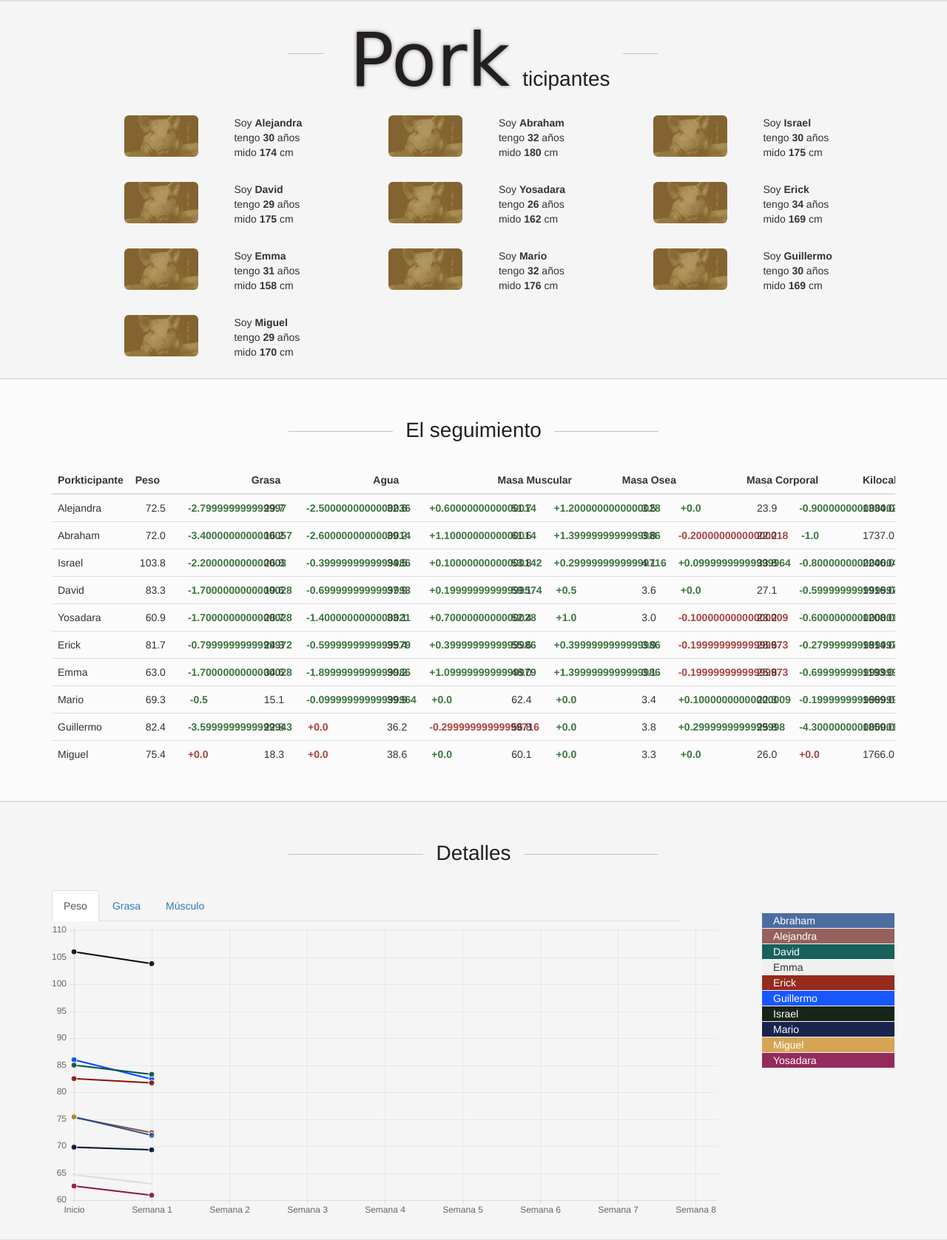
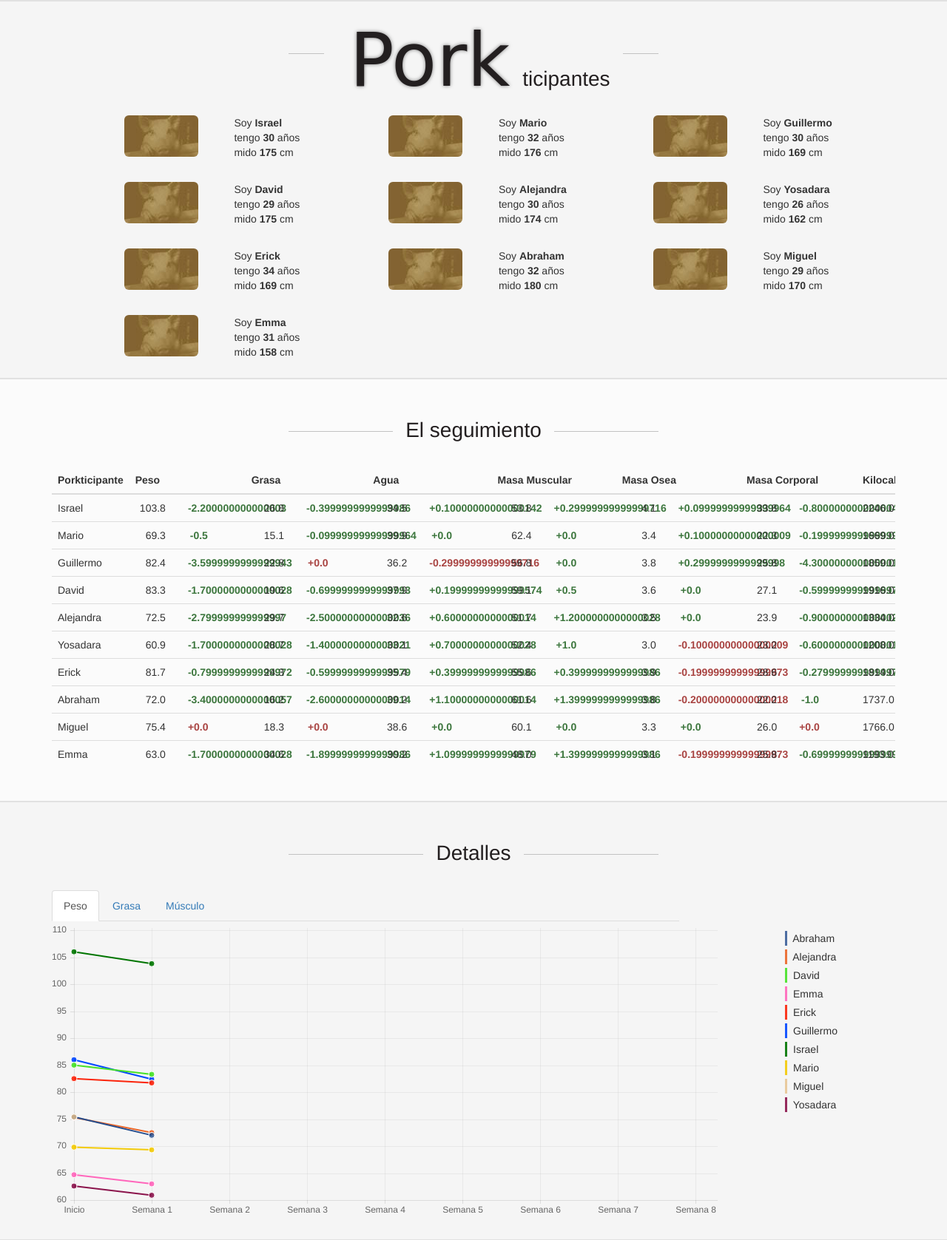
Before and after one commit to e-9/cerditon, a Django app: page /cerdoton/ in a window 1280 px wide. Shown: the part 2052-3729 px from the top of the page at 74% size. Run offline with Django 3.2, Linux system fonts and the light colour scheme; data comes from the database, SQL or seed files in the repository; some libraries are stand-ins or nearby versions; some web fonts are replaced.

Commit message:
Actualizacion de colores

```diff
--- a/Cerdoton_Site/cerdoton_app/static/cerdoton_app/css/cerdoton.css
+++ b/Cerdoton_Site/cerdoton_app/static/cerdoton_app/css/cerdoton.css
@@ -181,6 +181,14 @@ html {
   margin-top: 30px;
 }
 
+.crdtn-row-pad-list {
+  margin-top: 5px;
+}
+
+.crdtn-row-pad-list-header {
+  margin-top: 55px;
+}
+
 #crdtn-result {
   background: #fbfbfb;
   padding: 55px 0 25px;
@@ -217,3 +225,11 @@ html {
   background: #c2c2c2;
   z-index: 1;
 }
+
+.crdtn-border-left {
+  border-left:3px;
+  border-right:0px;
+  border-top:0px;
+  border-bottom:0px;
+  border-style: solid;
+}
--- a/Cerdoton_Site/cerdoton_app/templates/cerdoton_app/index.html
+++ b/Cerdoton_Site/cerdoton_app/templates/cerdoton_app/index.html
@@ -37,13 +37,13 @@
           <div class="col-md-12">
             <h2>
               <i></i>
-              <span>¿Qu&eacute; es?</span>
+              <span>Qu&eacute; es?</span>
             </h2>
           </div>
       </div>
       <div class="row">
         <div class="col-md-6 col-md-offset-3 text-center">
-          <p>En una campaña contra el "bullying" por sobrepeso, &eacute;sta fue la mejor forma de la peor idea que tuvimos para combatirlo.</p>
+          <p>En una campa&ntilde;a contra el "bullying" por sobrepeso, &eacute;sta fue la mejor forma de la peor idea que tuvimos para combatirlo.</p>
         </div>
       </div>
     </div>
@@ -313,45 +313,35 @@
 
         </div>
         <div class="col-md-2 col-md-offset-1">
-          <div class="row crdtn-row-pad">
-            <div class="col-md-1"></div>
-            <div class="col-md-11 text-left" style=" background: rgba(35, 76, 141, 0.8); color: white;">Abraham</div>
+          <div class="row crdtn-row-pad-list-header">
+            <div class="col-md-9 col-md-offset-1 text-left"><div class="crdtn-border-left" style=" border-left-color: rgba(35, 76, 141, 0.8);">&nbsp; Abraham</div></div>
           </div>
-          <div class="row">
-            <div class="col-md-1"></div>
-            <div class="col-md-11 text-left" style=" background: rgba(139, 82, 76, 0.9); color: white;">Alejandra</div>
+          <div class="row crdtn-row-pad-list">
+            <div class="col-md-9 col-md-offset-1 text-left"><div class="crdtn-border-left" style=" border-left-color: rgba(235, 103, 41, 0.9);">&nbsp; Alejandra</div></div>
           </div>
-          <div class="row">
-            <div class="col-md-1" ></div>
-            <div class="col-md-11 text-left" style=" background: rgba(0, 82, 76, 0.9); color: white;">David</div>
+          <div class="row crdtn-row-pad-list">
+            <div class="col-md-9 col-md-offset-1 text-left"><div class="crdtn-border-left" style=" border-left-color: rgba(70, 225, 39, 0.9);">&nbsp; David</div></div>
           </div>
-          <div class="row">
-            <div class="col-md-1" ></div>
-            <div class="col-md-11 text-left" style=" background: rgba(220,220,220,0.2);">Emma</div>
+          <div class="row crdtn-row-pad-list">
+            <div class="col-md-9 col-md-offset-1 text-left"><div class="crdtn-border-left" style=" border-left-color: rgba(255, 102, 187, 0.9);">&nbsp; Emma</div></div>
           </div>
-          <div class="row">
-            <div class="col-md-1"></div>
-            <div class="col-md-11 text-left" style=" background: rgba(139, 20, 6, 0.9); color: white;">Erick</div>
+          <div class="row crdtn-row-pad-list">
+            <div class="col-md-9 col-md-offset-1 text-left"><div class="crdtn-border-left" style=" border-left-color: rgba(251, 36, 11, 0.9);">&nbsp; Erick</div></div>
           </div>
-          <div class="row">
-            <div class="col-md-1"></div>
-            <div class="col-md-11 text-left" style=" background: rgba(0, 70, 255, 0.9); color: white;">Guillermo</div>
+          <div class="row crdtn-row-pad-list">
+            <div class="col-md-9 col-md-offset-1 text-left"><div class="crdtn-border-left" style=" border-left-color: rgba(0, 70, 255, 0.9);">&nbsp; Guillermo</div></div>
           </div>
-          <div class="row">
-            <div class="col-md-1"></div>
-            <div class="col-md-11 text-left" style=" background: rgba(0, 14, 0, 0.9); color: white;">Israel</div>
+          <div class="row crdtn-row-pad-list">
+            <div class="col-md-9 col-md-offset-1 text-left"><div class="crdtn-border-left" style=" border-left-color: rgba(0, 117, 0, 0.9);">&nbsp; Israel</div></div>
           </div>
-          <div class="row">
-            <div class="col-md-1"></div>
-            <div class="col-md-11 text-left" style=" background: rgba(0, 14, 58, 0.9); color: white;">Mario</div>
+          <div class="row crdtn-row-pad-list">
+            <div class="col-md-9 col-md-offset-1 text-left"><div class="crdtn-border-left" style=" border-left-color: rgba(243, 202, 7, 0.9);">&nbsp; Mario</div></div>
           </div>
-          <div class="row">
-            <div class="col-md-1"></div>
-            <div class="col-md-11 text-left" style=" background: rgba(205, 145, 44, 0.8); color: white;">Miguel</div>
+          <div class="row crdtn-row-pad-list">
+            <div class="col-md-9 col-md-offset-1 text-left"><div class="crdtn-border-left" style=" border-left-color: rgba(231, 193, 137, 0.8);">&nbsp; Miguel</div></div>
           </div>
-          <div class="row">
-            <div class="col-md-1"></div>
-            <div class="col-md-11 text-left" style=" background: rgba(139, 20, 76, 0.9); color: white;">Yosadara</div>
+          <div class="row crdtn-row-pad-list">
+            <div class="col-md-9 col-md-offset-1 text-left"><div class="crdtn-border-left" style=" border-left-color: rgba(139, 20, 76, 0.9);">&nbsp; Yosadara</div></div>
           </div>
         </div>
       </div>
--- a/Cerdoton_Site/cerdoton_app/views.py
+++ b/Cerdoton_Site/cerdoton_app/views.py
@@ -115,33 +115,30 @@ def graphDataMuscle(request):
 
 def colorGraph(name):
     if name == 'Emma':
-        return ['rgba(220,220,220,0.2)', 'rgba(220,220,220,1)']
+        return ['rgba(255, 102, 187, 0.9)', 'rgba(255, 102, 187, 1)']
     elif name == 'Miguel':
-        return ['rgba(205, 145, 44, 0.8)', 'rgba(205, 145, 44, 1)']
+        return ['rgba(231, 193, 137, 0.8)', 'rgba(231, 193, 137, 1)']
     elif name == 'Abraham':
         return ['rgba(35, 76, 141, 0.8)', 'rgba(35, 76, 141, 1)']
     elif name == 'Israel':
-        return ['rgba(0, 14, 0, 0.9)', 'rgba(0, 14, 0, 1)']
+        return ['rgba(0, 117, 0, 0.9)', 'rgba(0, 117, 0, 1)']
     elif name == 'Mario':
-        return ['rgba(0, 14, 58, 0.9)', 'rgba(0, 14, 58, 1)']
+        return ['rgba(243, 202, 7, 0.9)', 'rgba(243, 202, 7, 1)']
     elif name == 'Guillermo':
         return ['rgba(0, 70, 255, 0.9)', 'rgba(0, 70, 255, 1)']
     elif name == 'David':
-        return ['rgba(0, 82, 76, 0.9)', 'rgba(0, 82, 76, 1)']
+        return ['rgba(70, 225, 39, 0.9)', 'rgba(70, 225, 39, 1)']
     elif name == 'Alejandra':
-        return ['rgba(139, 82, 76, 0.9)', 'rgba(139, 82, 76, 1)']
+        return ['rgba(235, 103, 41, 0.9)', 'rgba(235, 103, 41, 1)']
     elif name == 'Yosadara':
         return ['rgba(139, 20, 76, 0.9)', 'rgba(139, 20, 76, 1)']
     elif name == 'Erick':
-        return ['rgba(139, 20, 6, 0.9)', 'rgba(139, 20, 6, 1)']
+        return ['rgba(251, 36, 11, 0.9)', 'rgba(251, 36, 11, 1)']
     else:
         return ['rgba(215, 40, 40, 0.9)', 'rgba(215, 40, 40, 1)']
 
 def diffStatus(a, b):
     return a - b
-
-def getKey(master_pig):
-    return master_pig.thumbs_up
 
 def masterPigList(pigs_list):
     result = []
@@ -176,36 +173,6 @@ def masterPigList(pigs_list):
             master_pig.muscle_percentage_diff = diffStatus(stst2.muscle_percentage, stst1.muscle_percentage)
             master_pig.kilocalories_diff = diffStatus(stst2.kilocalories, stst1.kilocalories)
 
-        for i in xrange(1,cnt):
-            # Thumbs Up Bajar grasa
-            if diffStatus(pig_status[i].fat_percentage, pig_status[i-1].fat_percentage) < 0:
-                master_pig.thumbs_up += 1
-
-                # Thumbs Up Bajar peso por perdida de grasa
-                if diffStatus(pig_status[i].weight, pig_status[i-1].weight) < 0:
-                    master_pig.thumbs_up += 1
-
-            # Thumbs Up Subir masa muscular
-            if diffStatus(pig_status[i].body_mass_index, pig_status[i-1].body_mass_index) > 0:
-                master_pig.thumbs_up += 1
-
-            # Thumbs Up Peso ideal
-            if pig_status[i].weight <= pig_status[0].ideal_weight:
-                master_pig.thumbs_up += 1
-
-            # Thumbs Down grasa
-            if diffStatus(pig_status[i].fat_percentage, pig_status[i-1].fat_percentage) >= 0:
-                master_pig.thumbs_down += 1
-
-                # Thumbs Down subir peso
-                if diffStatus(pig_status[i].weight, pig_status[i-1].weight) > 0:
-                    master_pig.thumbs_down += 1
-
-            # Thumbs Down masa muscular
-            if diffStatus(pig_status[i].body_mass_index, pig_status[i-1].body_mass_index) < 0:
-                master_pig.thumbs_down += 1
-
         result.append(master_pig)
 
-    sortedList = sorted(result, key=getKey, reverse=True)
-    return sortedList
+    return result
```
Also changed, not shown: 11 other files.
